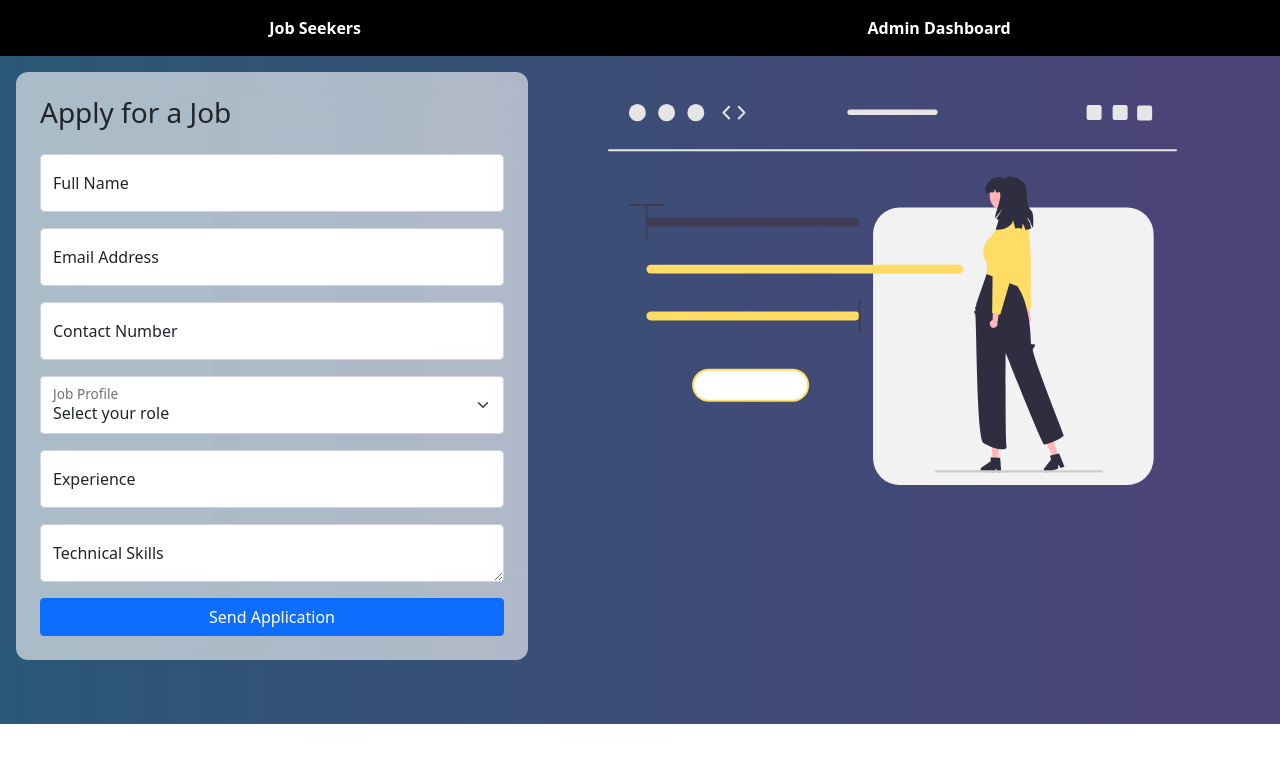
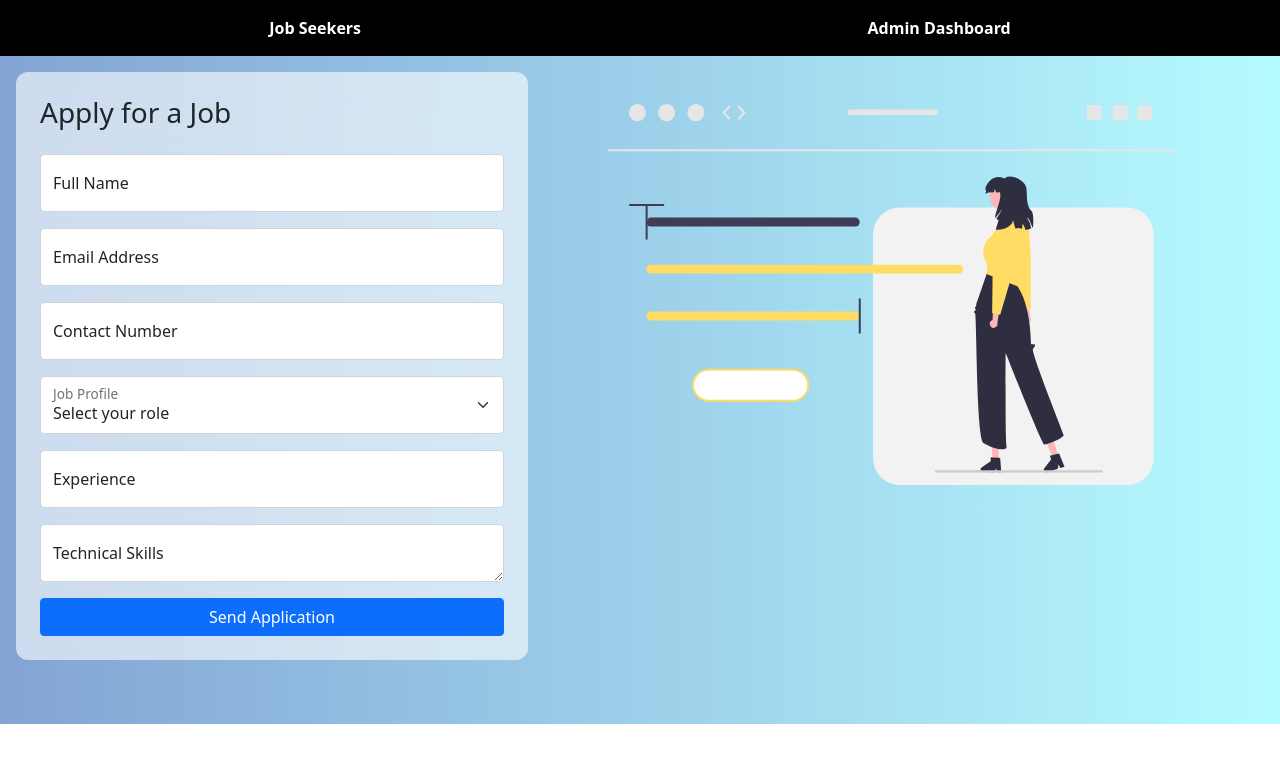
Before and after one commit to sahilsxn/job-application-ats, a React app: page / in a window 1280 px wide. Built offline with nearby package versions, Linux system fonts and the light colour scheme.

Commit message:
style: Changed gradient

```diff
--- a/src/form-page.css
+++ b/src/form-page.css
@@ -1,3 +1,3 @@
 .form-page {
-  background: linear-gradient(90deg, #2B5876 0%, #4E4376 100%);
+  background: linear-gradient(90deg, #83A4D4 0%, #B6FBFF 100%);
 }
```
